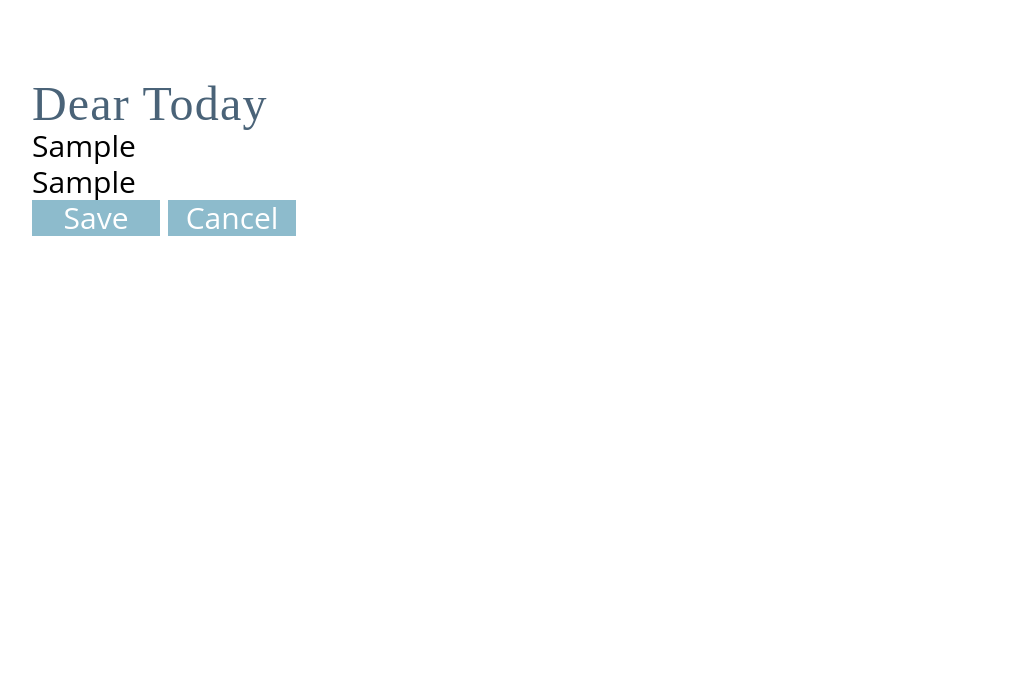
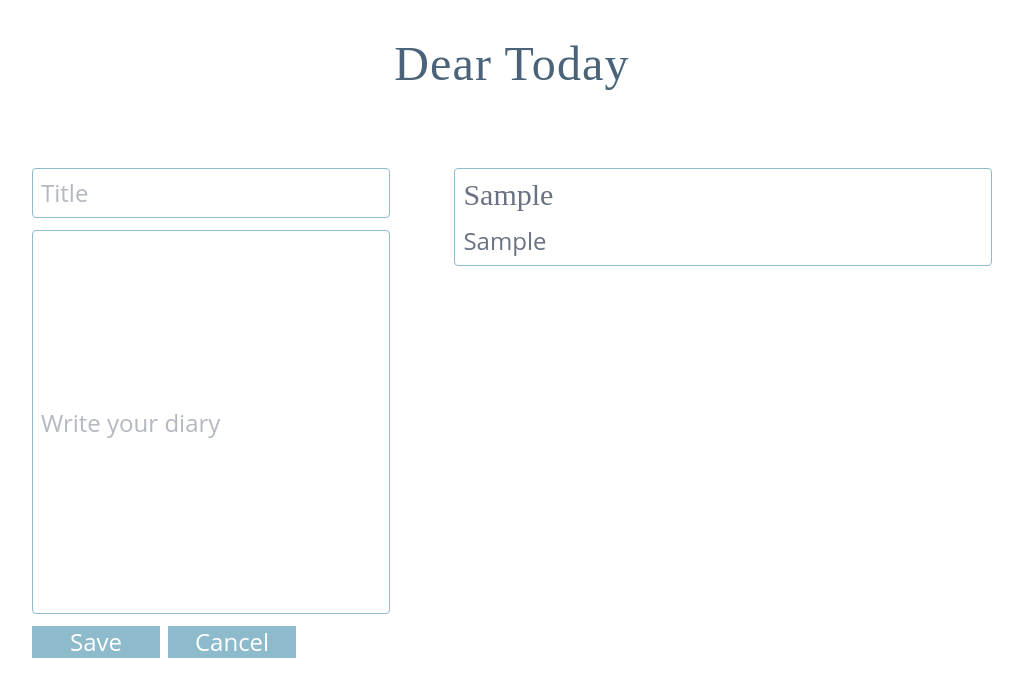
Before and after one commit to Ami0480/diary-dear-today, a React (Vite) app in the folder my-app/: page / in a window 1280 px wide. Both pictures are taken after typing "Sample", "Sample" into the empty fields and a click on the button "Save". Shown: the top 696 px of the page, without its empty margins (128-1151 px from the left). Built offline with nearby package versions, Linux system fonts and the light colour scheme.

Commit message:
Added map

```diff
--- a/my-app/src/hero.jsx
+++ b/my-app/src/hero.jsx
@@ -1,23 +1,47 @@
-import React from "react";
+import React, { useState } from "react";
 
 export default function () {
+  const [title, setTitle] = useState("");
+  const [diary, setDiary] = useState("");
+  const [diaries, setDiaries] = useState([]);
+
+  const addDiary = async () => {
+    if (!title || !diary) return;
+
+    setDiaries([...diaries, { title, diary }]);
+
+    setTitle("");
+    setDiary("");
+  };
+
   return (
-    <div className="mx-40 my-20">
-      <h1 className="font-serif text-5xl tracking-wide text-[#4a6378]">
+    <div className="mx-40">
+      <h1 className="font-serif text-5xl tracking-wide my-10 text-[#4a6378] flex justify-center">
         Dear Today
       </h1>
-      <div className="flex flex-col">
-        <input type="text" placeholder="Title" className="font-sans text-3xl" />
+      <div className="flex gap-16">
+        <div className="my-10 flex flex-col gap-3 w-[40%]">
+          <div className="flex flex-col gap-3">
+            <input
+              type="text"
+              placeholder="Title"
+              value={title}
+              className="font-sans"
+              onChange={(e) => setTitle(e.target.value)}
+            />
             <input
               type="text"
               placeholder="Write your diary"
-          className="font-sans text-3xl"
+              value={diary}
+              className="font-sans h-96"
+              onChange={(e) => setDiary(e.target.value)}
             />
           </div>
           <div className="flex gap-2">
             <button
               type="button"
-          className="font-sans text-3xl w-32 bg-[#8dbbcc] text-white "
+              className="font-sans text-3xl w-32 bg-[#8dbbcc] text-white"
+              onClick={addDiary}
             >
               Save
             </button>
@@ -29,5 +53,19 @@ export default function () {
             </button>
           </div>
         </div>
+
+        <div className="w-[60%]">
+          {diaries.map((d, index) => (
+            <div
+              key={index}
+              className="display-diaries border flex flex-col my-10 gap-3"
+            >
+              <h2 className="font-serif text-3xl">{d.title}</h2>
+              <p className="font-sans">{d.diary}</p>
+            </div>
+          ))}
+        </div>
+      </div>
+    </div>
   );
 }
--- a/my-app/src/index.css
+++ b/my-app/src/index.css
@@ -6,3 +6,15 @@
   --font-serif: "Libre Baskerville", serif;
   --font-sans: "Open Sans", sans-serif;
 }
+
+input {
+  @apply text-gray-500 text-2xl border border-[#8dbbcc] rounded p-2;
+}
+
+button {
+  @apply text-2xl;
+}
+
+.display-diaries {
+  @apply text-gray-500 text-2xl border border-[#8dbbcc] rounded p-2;
+}
```
Lines whose indentation alone changed are shown as unchanged.
